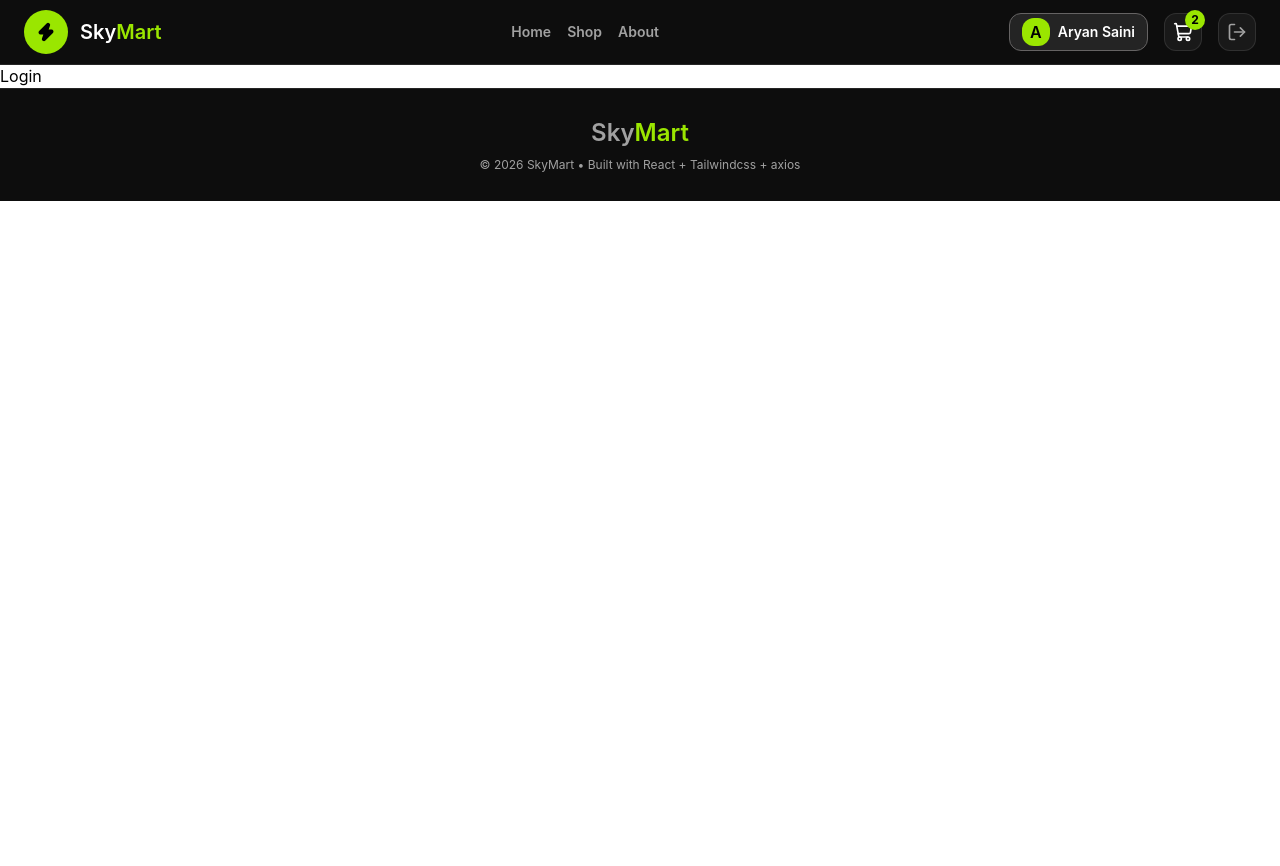
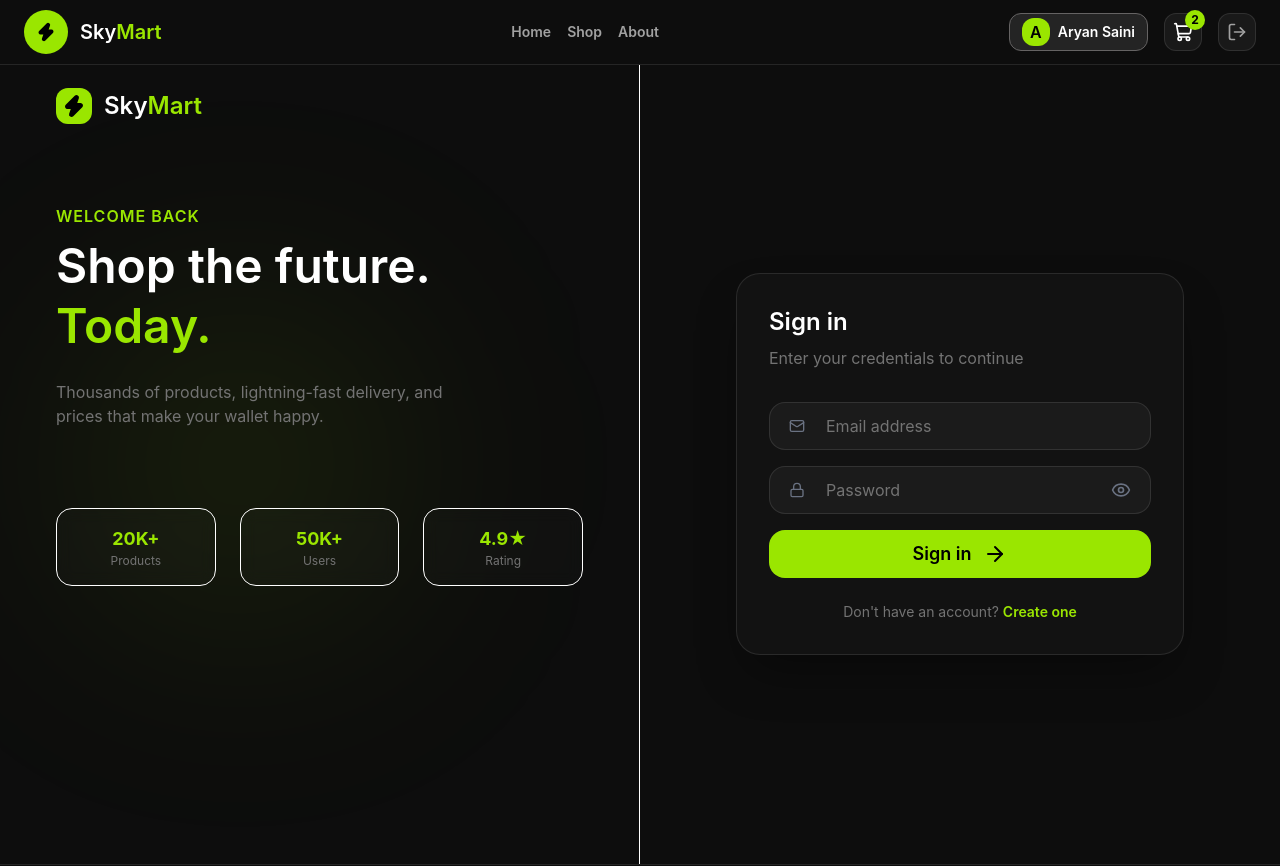
Before and after one commit to dev-Aryan09/Cohort3.0, a React (Vite) app in the folder Assignments/skyMart/: page /login in a window 1280 px wide. Shown: the top 866 px of the page. Before the commit the page ends 800 px from the top, so only its background shows below. Built offline with nearby package versions, Linux system fonts and the light colour scheme.

Commit message:
create login page

```diff
--- a/Assignments/skyMart/src/pages/Login.jsx
+++ b/Assignments/skyMart/src/pages/Login.jsx
@@ -1,9 +1,136 @@
-import React from 'react'
+import React from "react";
+import { Link } from "react-router";
+import { Zap, Mail, Lock, Eye, ArrowRight, Star } from "lucide-react";
+
+const stats = [
+  {
+    value: "20K+",
+    label: "Products",
+  },
+  {
+    value: "50K+",
+    label: "Users",
+  },
+  {
+    value: "4.9★",
+    label: "Rating",
+  },
+];
 
 const Login = () => {
   return (
-    <div>Login</div>
-  )
-}
+    <div className="min-h-screen bg-[#0d0d0d] text-white">
+      <div className="grid min-h-screen lg:grid-cols-2">
+        {/* ================= LEFT ================= */}
 
-export default Login
+        <div className="relative hidden overflow-hidden border-r border-white lg:flex">
+          {/* Background Glow */}
+          <div className="absolute left-20 top-1/2 h-80 w-80 -translate-y-1/2 rounded-full bg-lime-400/10 blur-[120px]" />
+
+          <div className="relative flex w-full flex-col gap-20 px-14 py-6">
+            {/* Logo */}
+            <div className="flex items-center gap-3">
+              <div className="flex h-9 w-9 items-center justify-center rounded-xl bg-lime-400">
+                <Zap className="h-6 w-6 fill-black text-black" />
+              </div>
+
+              <h1 className="text-2xl font-semibold">
+                Sky<span className="text-lime-400">Mart</span>
+              </h1>
+            </div>
+
+            {/* Hero Text */}
+            <div className="max-w-xl">
+              <p className="mb-2 font-semibold uppercase tracking-[1px] text-lime-400">
+                Welcome Back
+              </p>
+
+              <h2 className="text-5xl font-semibold leading-tight">
+                Shop the future.
+                <br />
+                <span className="text-lime-400">Today.</span>
+              </h2>
+
+              <p className="mt-6 text-md leading-6 text-neutral-500">
+                Thousands of products, lightning-fast delivery, and <br />{" "}
+                prices that make your wallet happy.
+              </p>
+            </div>
+
+            {/* Stats */}
+            <div className="grid grid-cols-3 gap-6">
+              {stats.map((item) => (
+                <div
+                  key={item.label}
+                  className="rounded-2xl border border-white bg-white/2 py-4 text-center backdrop-blur"
+                >
+                  <h3 className="text-lg font-bold text-lime-400">
+                    {item.value}
+                  </h3>
+
+                  <p className="text-xs text-neutral-500">{item.label}</p>
+                </div>
+              ))}
+            </div>
+          </div>
+        </div>
+
+        {/* ================= RIGHT ================= */}
+
+        <div className="flex items-center justify-center px-6 py-10">
+          <div className="w-full max-w-md rounded-3xl border border-white/10 bg-[#121212] p-8 shadow-2xl shadow-black/40">
+            <h2 className="text-2xl font-semibold">Sign in</h2>
+
+            <p className="mt-2 text-md text-neutral-500">
+              Enter your credentials to continue
+            </p>
+
+            <form className="mt-8 space-y-4">
+              {/* Email */}
+              <div className="relative">
+                <Mail className="absolute left-5 top-1/2 h-4 w-4 -translate-y-1/2 text-gray-500" />
+
+                <input
+                  type="email"
+                  placeholder="Email address"
+                  className="h-12 w-full rounded-2xl border border-white/10 bg-[#1b1b1b] pl-14 pr-4 text-md text-white placeholder:text-neutral-500 outline-none transition focus:border-lime-400 "
+                />
+              </div>
+
+              {/* Password */}
+              <div className="relative">
+                <Lock className="absolute left-5 top-1/2 h-4 w-4 -translate-y-1/2 text-gray-500" />
+
+                <input
+                  type="password"
+                  placeholder="Password"
+                  className="h-12 w-full rounded-2xl border border-white/10 bg-[#1b1b1b] pl-14 pr-14 text-md text-white  placeholder:text-neutral-500 outline-none transition focus:border-lime-400"
+                />
+
+                <Eye className="absolute right-5 top-1/2 h-5 w-5 -translate-y-1/2 cursor-pointer text-gray-500" />
+              </div>
+
+              {/* Button */}
+              <button className="group flex h-12 w-full items-center justify-center gap-3 rounded-2xl bg-lime-400 text-lg font-semibold text-black transition-all duration-300 hover:scale-[1.02] hover:bg-lime-300">
+                Sign in
+                <ArrowRight className="transition group-hover:translate-x-1" />
+              </button>
+            </form>
+
+            <p className="mt-6 text-center text-sm text-neutral-500">
+              Don't have an account?{" "}
+              <Link
+                to="/register"
+                className="font-semibold text-lime-400 hover:underline"
+              >
+                Create one
+              </Link>
+            </p>
+          </div>
+        </div>
+      </div>
+    </div>
+  );
+};
+
+export default Login;
```
